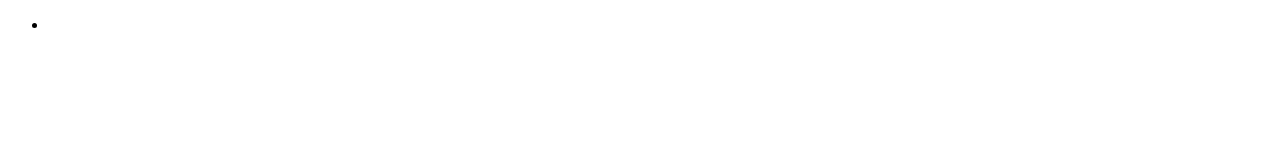
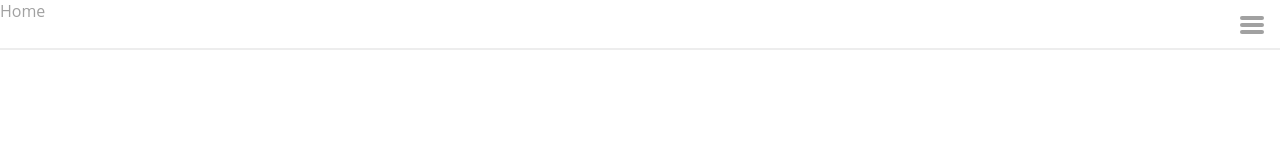
Before and after one commit to cameronspixels/listers, a plain HTML site: page index.html in a window 1280 px wide. Drawn offline with Linux system fonts and the light colour scheme.

Commit message:
Basic colour styling.

```diff
--- a/css/_header.scss
+++ b/css/_header.scss
@@ -1,4 +1,4 @@
 .header--primary {
-  height: 2rem;
+  height: 3rem;
   border-bottom: 2px solid var(--grey);
 }
--- /dev/null
+++ b/css/_nav.scss
@@ -0,0 +1,22 @@
+.nav--primary {
+  position: relative;
+}
+.nav--hamburger {
+  padding: 1rem;
+  position: absolute;
+  right: 0;
+}
+.nav--hamburger--bar {
+  margin-bottom: 3px;
+  display: block;
+  width: 24px; height: 4px;
+  background-color: var(--text);
+  border-radius: 10px;
+  &:last-child {
+    margin-bottom: 0;
+  }
+}
+.nav--primary--list {
+  @include reset;
+  list-style-type: none;
+}
--- a/css/style.scss
+++ b/css/style.scss
@@ -11,7 +11,7 @@
 }
 
 @mixin fonts {
-  font-family: -apple-system, BlinkMacSystemFont, 'Segoe UI', Roboto, Oxygen, Ubuntu, Cantarell, 'Open Sans', 'Helvetica Neue', sans-serif;
+  font-family: 'Open Sans', -apple-system, BlinkMacSystemFont, 'Segoe UI', Roboto, Oxygen, Ubuntu, Cantarell, 'Open Sans', 'Helvetica Neue', sans-serif;
 }
 
 body {
@@ -21,6 +21,10 @@ body {
 }
 
 @import 'header';
+@import 'nav';
 
+.main--primary {
+
+}
 
 @import 'footer';
--- a/index.html
+++ b/index.html
@@ -2,12 +2,20 @@
 <html>
 	<head>
 		<title>Listers</title>
-		<link rel="stylesheet/css" href="css/style.css">
+		<link rel="stylesheet" href="css/style.css">
 	</head>
 	<body>
-		<header class="header--primary">
+		<header class="header--primary" id="openNav">
 			<nav class="nav--primary">
+				<div class="nav--hamburger">
+					<span class="nav--hamburger--bar hamburger--bar--1"></span>
+					<span class="nav--hamburger--bar hamburger--bar--2"></span>
+					<span class="nav--hamburger--bar hamburger--bar--3"></span>
+				</div>
 				<ul class="nav--primary--list">
+					<li class="nav--primary--list--element"><a class="nav--primary--list--link">Home</a></li>
+					<li class="nav--primary--list--element"><a class="nav--primary--list--link"></a></li>
+					<li class="nav--primary--list--element"><a class="nav--primary--list--link"></a></li>
 					<li class="nav--primary--list--element"><a class="nav--primary--list--link"></a></li>
 				</ul>
 			</nav>
```
Also changed, not shown: css/style.css, 1 other file.
